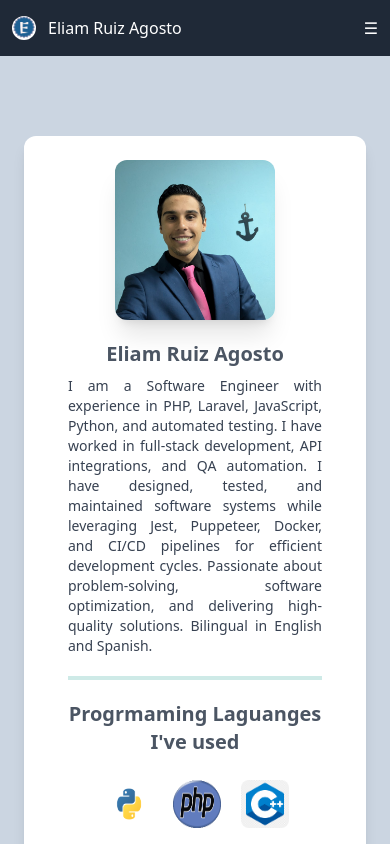
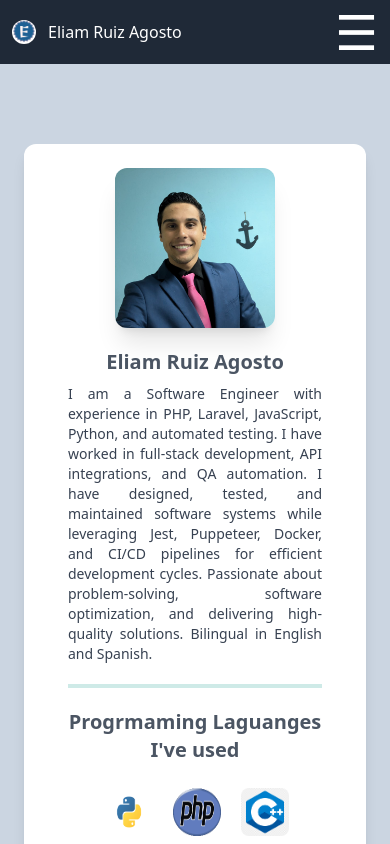
Before and after one commit to EliamRuiz/esra, a React (Vite) app in the folder eliamruiz/: page /#/ in a window 390 px wide. Shown: the top 844 px of the page. Built offline with nearby package versions, Linux system fonts and the light colour scheme.

Commit message:
Make Sandich menu bigger

```diff
--- a/eliamruiz/src/components/Navbar.jsx
+++ b/eliamruiz/src/components/Navbar.jsx
@@ -25,7 +25,7 @@
 
         {/* Hamburger Menu Button (Visible on Small Screens) */}
         <button
-          className="text-white sm:hidden block focus:outline-none"
+          className="text-white text-5xl sm:hidden block focus:outline-none"
           onClick={() => setIsOpen(!isOpen)}
         >
           {isOpen ? "✖" : "☰"} {/* Changes icon based on isOpen state */}
```
